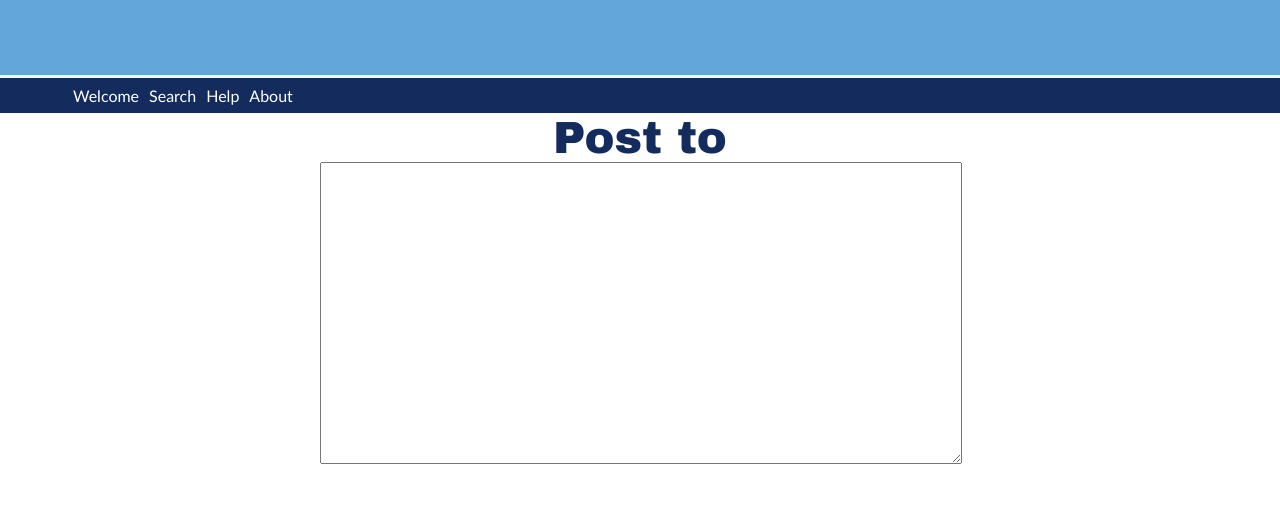
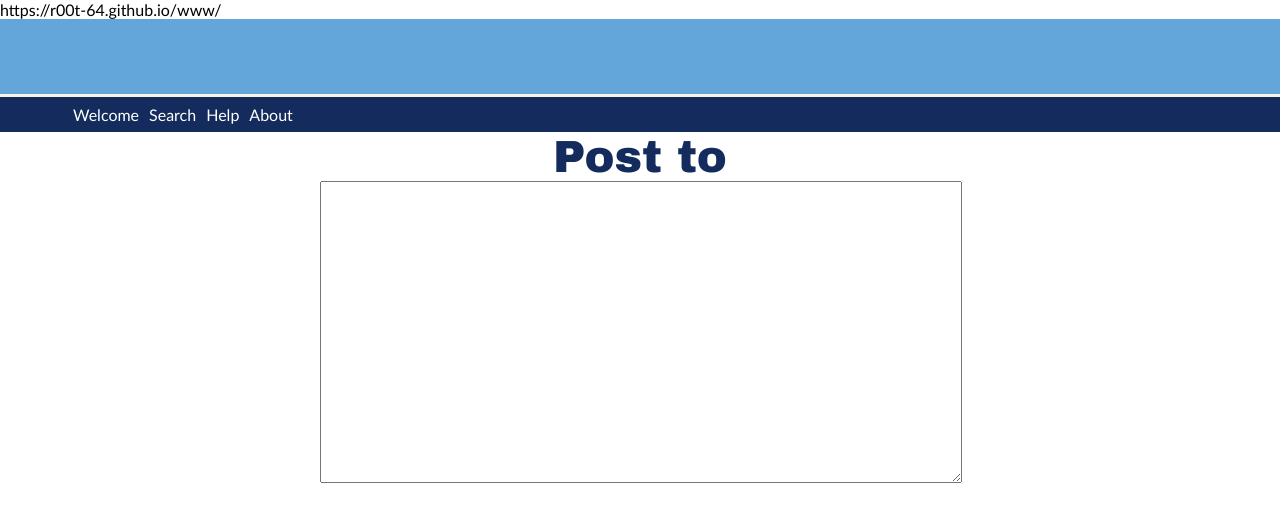
Before and after one commit to r00t-64/www, a plain HTML site: page index.htm in a window 1280 px wide. Drawn offline with Linux system fonts and the light colour scheme.

Commit message:
Update index.htm

```diff
--- a/index.htm
+++ b/index.htm
@@ -1,5 +1,6 @@
 <!DOCTYPE html>
 <html>
+https://r00t-64.github.io/www/
 <head>
 	<title></title>
 <link rel="stylesheet" type="text/css" href="estilos.css">
```
